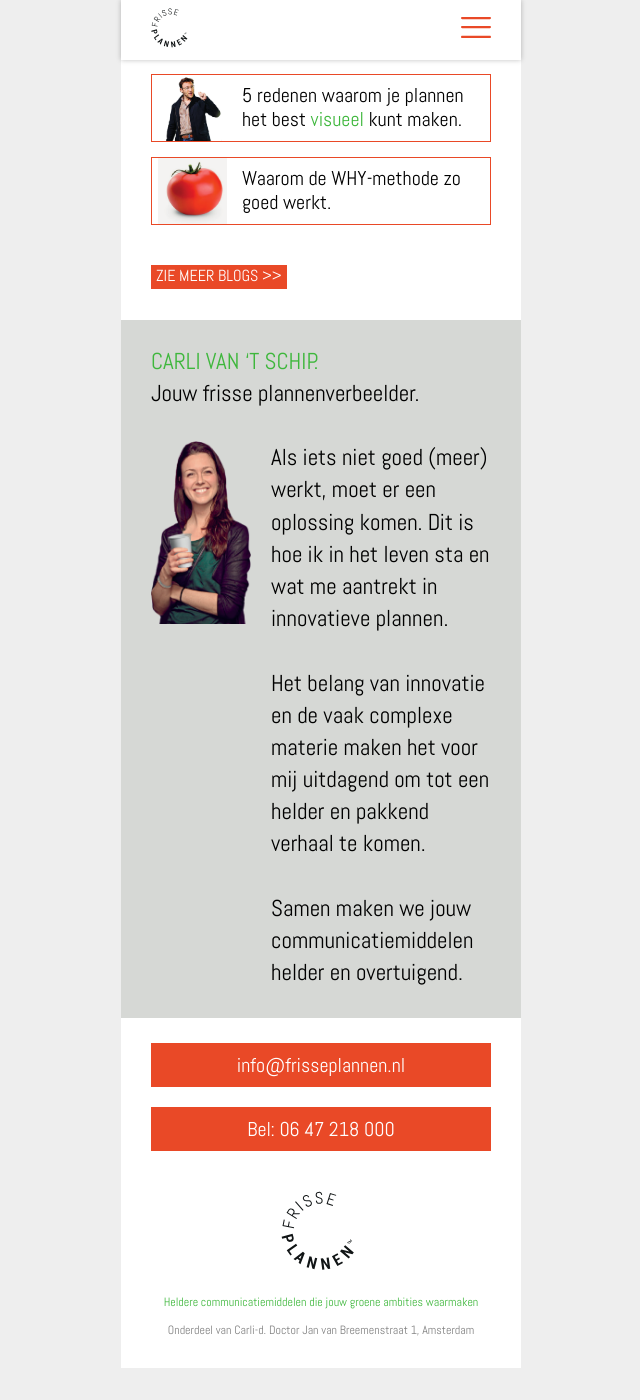
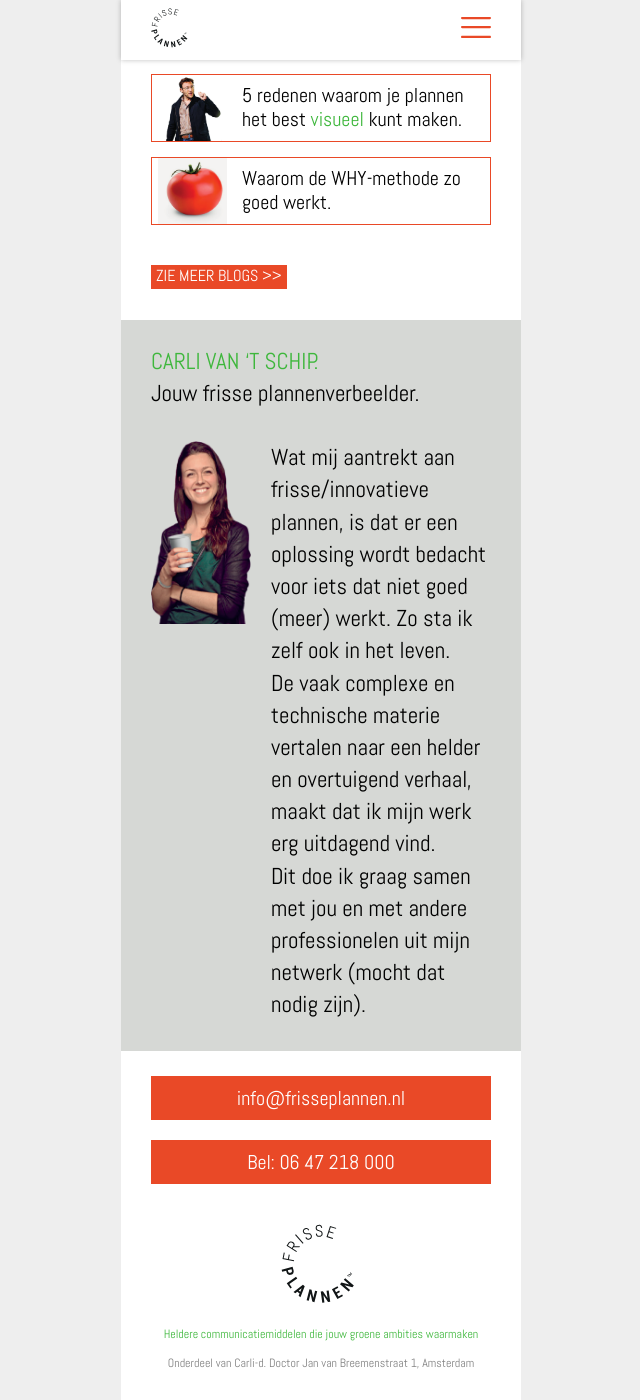
Before and after one commit to jhvanderschee/carli_d, a Jekyll site: the page built from index.md, in a window 1280 px wide and 1400 px high, scrolled down 4123 px. Shown: the whole window, without its empty margins (319-959 px from the left). Built offline with Jekyll 4.4.1, drawn with Linux system fonts in a browser that asks for light colours; before the commit the page ends 5491 px from its top, so only the background shows below that.

Commit message:
Update footer.html

```diff
--- a/_includes/footer.html
+++ b/_includes/footer.html
@@ -6,21 +6,13 @@
                     <div class="img">
                         <img src="/img/carly.png" />
                     </div>
-                    <p>Als iets niet goed (meer)
-                    werkt, moet er een
-                    oplossing komen. Dit is
-                    hoe ik in het leven sta en
-                    wat me aantrekt in
-                    innovatieve plannen.</p>
-                    <p>Het belang van innovatie
-                    en de vaak complexe
-                    materie maken het voor
-                    mij uitdagend om tot een
-                    helder en pakkend verhaal
-                    te komen.</p>
-                    <p>Samen maken we jouw
-                    communicatiemiddelen
-                    helder en overtuigend.</p>
+                    <p>Wat mij aantrekt aan frisse/innovatieve plannen,
+                        is dat er een oplossing wordt bedacht voor iets
+                        dat niet goed (meer) werkt. Zo sta ik zelf ook in het leven.<br />
+                        De vaak complexe en technische materie vertalen naar
+                        een helder en overtuigend verhaal, maakt dat ik mijn werk erg uitdagend vind.<br />
+                        Dit doe ik graag samen met jou en met andere professionelen
+                        uit mijn netwerk (mocht dat nodig zijn). </p>
                 </div>
             </div>
 
```
